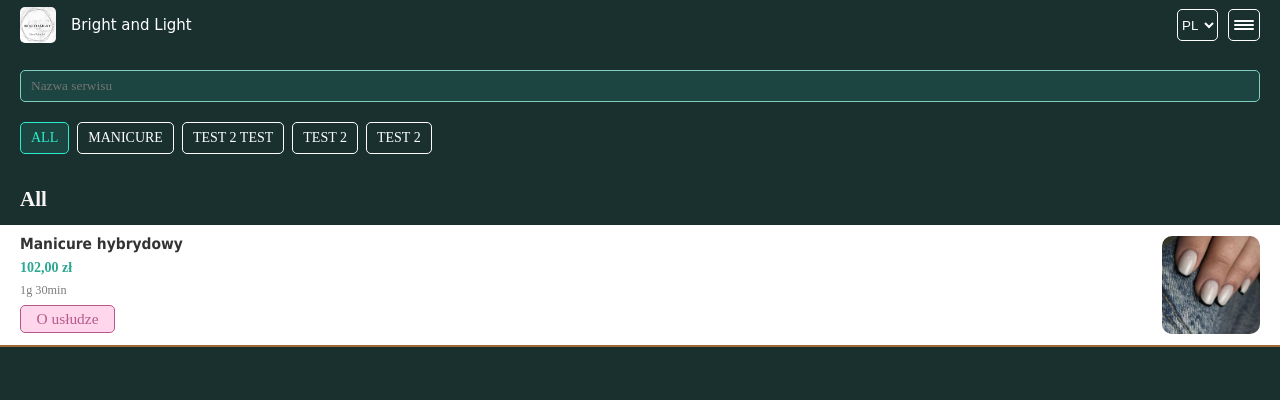
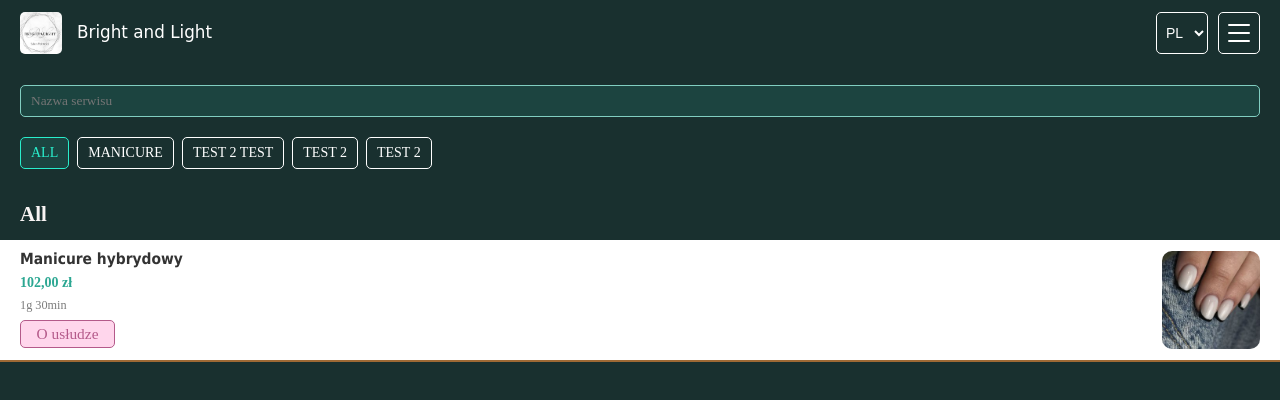
Before and after one commit to samolevich2017/bright-and-light, a plain HTML site: page index.html in a window 1280 px wide. Drawn offline with Linux system fonts and the light colour scheme; a web font is replaced by a local one.

Commit message:
changed size header

```diff
--- a/style/header_style.css
+++ b/style/header_style.css
@@ -109,7 +109,7 @@ body{
 
 .header{
     position: relative;
-    height: 50px;
+    height: 65px;
 }
 
 .header .header__inner {
@@ -125,18 +125,19 @@ body{
     position: relative;
     display: flex;
     align-items: center;
-    height: 36px;
+    min-height: 42px;
+    height: 42px;
 }
 
 .header .header__inner .logo__link h1{
     color: #fff;
-    font-size: 15px;
+    font-size: 1.2rem;
     font-family: cursive;
 }
 
 .header .header__inner .logo__link img{
     height: 100%;
-    width: 36px;
+    min-width: 42px;
     margin-right: 15px;
     border-radius: 5px;
 }
@@ -152,8 +153,10 @@ body{
     background: transparent;
     color: #fff;
     border: 1px solid #fff;
-    height: 32px;
+    height: 42px;
+    padding: 0 5px;
     margin-right: 10px;
+    font-size: 1rem;
 }
 
 .header .header__inner .select__language select option{
@@ -162,8 +165,8 @@ body{
 
 .header .header__inner .header__burger{
     position: relative;
-    height: 32px;
-    width: 32px;
+    height: 42px;
+    width: 42px;
     border: 1px solid #fff;
     border-radius: 5px;
     display: flex;
@@ -173,7 +176,7 @@ body{
 
 .header .header__inner .header__burger span{
     display: block;
-    width: 20px;
+    width: 22px;
     height: 2px;
     border-radius: 5px;
     background: #fff;
@@ -182,21 +185,21 @@ body{
 .header .header__inner .header__burger span::after{
     content: "";
     position: absolute;
-    width: 20px;
+    width: 22px;
     height: 2px;
     border-radius: 2px;
     background: #fff;
-    top: 10px;
+    top: 11px;
 }
 
 .header .header__inner .header__burger span::before {
     content: "";
     position: absolute;
-    width: 20px;
+    width: 22px;
     height: 2px;
     border-radius: 2px;
     background: #fff;
-    top: 18px;
+    top: 27px;
 }
 
 .header .header__inner .header__burger.active{
```
